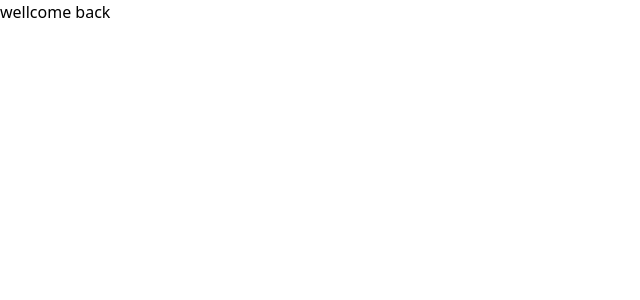
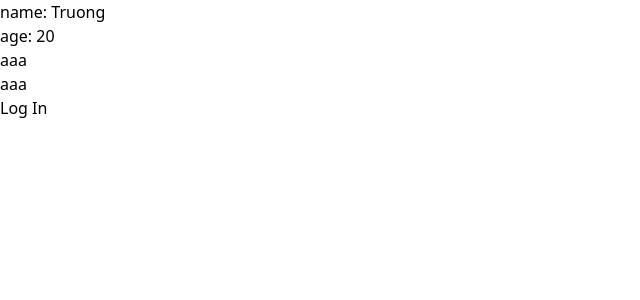
Before and after one commit to nongviettruong12/bai_tap_react_1, a React (Vite) app: page /example2 in a window 1280 px wide. Both pictures are taken after a click on the button "Log In". Shown: the top 300 px of the page, without its empty margins (0-640 px from the left). Built offline with nearby package versions, Linux system fonts and the light colour scheme.

Commit message:
"feat":"folder structure"

```diff
--- a/src/pages/ConditionalRendering.jsx
+++ b/src/pages/ConditionalRendering.jsx
@@ -1,14 +1,17 @@
 import React, { useState } from "react";
+import { PropsType } from "./PropsType";
 
 export const ConditionalRendering = () => {
   const [isLoggedIn, setIsLoggedIn] = useState(false);
+
   return (
     <div>
-      {isLoggedIn ? (
-        <h1>wellcome back</h1>
-      ) : (
-        <button onClick={()=> setIsLoggedIn(true)}>Log In</button>
-      )}
+      <PropsType name="Truong" age={20}/>
+      { isLoggedIn && <div>aaa</div> }
+      <div className={isLoggedIn ? 'block' : 'hidden'}>aaa</div>
+
+      <button onClick={()=> setIsLoggedIn(!isLoggedIn)}>Log In</button>
+
     </div>
   );
 };
```
Also changed, not shown: src/components/Button.jsx (added, +7 -0 lines), src/helper/FormatDate.jsx (added, +9 -0 lines), src/hooks/useDebounce.jsx (added, +9 -0 lines), src/layout/AdminLayout.jsx (added, +9 -0 lines), src/pages/PropsType.jsx (+7 -4 lines), src/pages/admin/DashBoard.jsx (added, +9 -0 lines), src/pages/user/DashBoard.jsx (added, +9 -0 lines), src/services/Api.service.js (added, +9 -0 lines), src/store/Store.jsx (added, +9 -0 lines).
